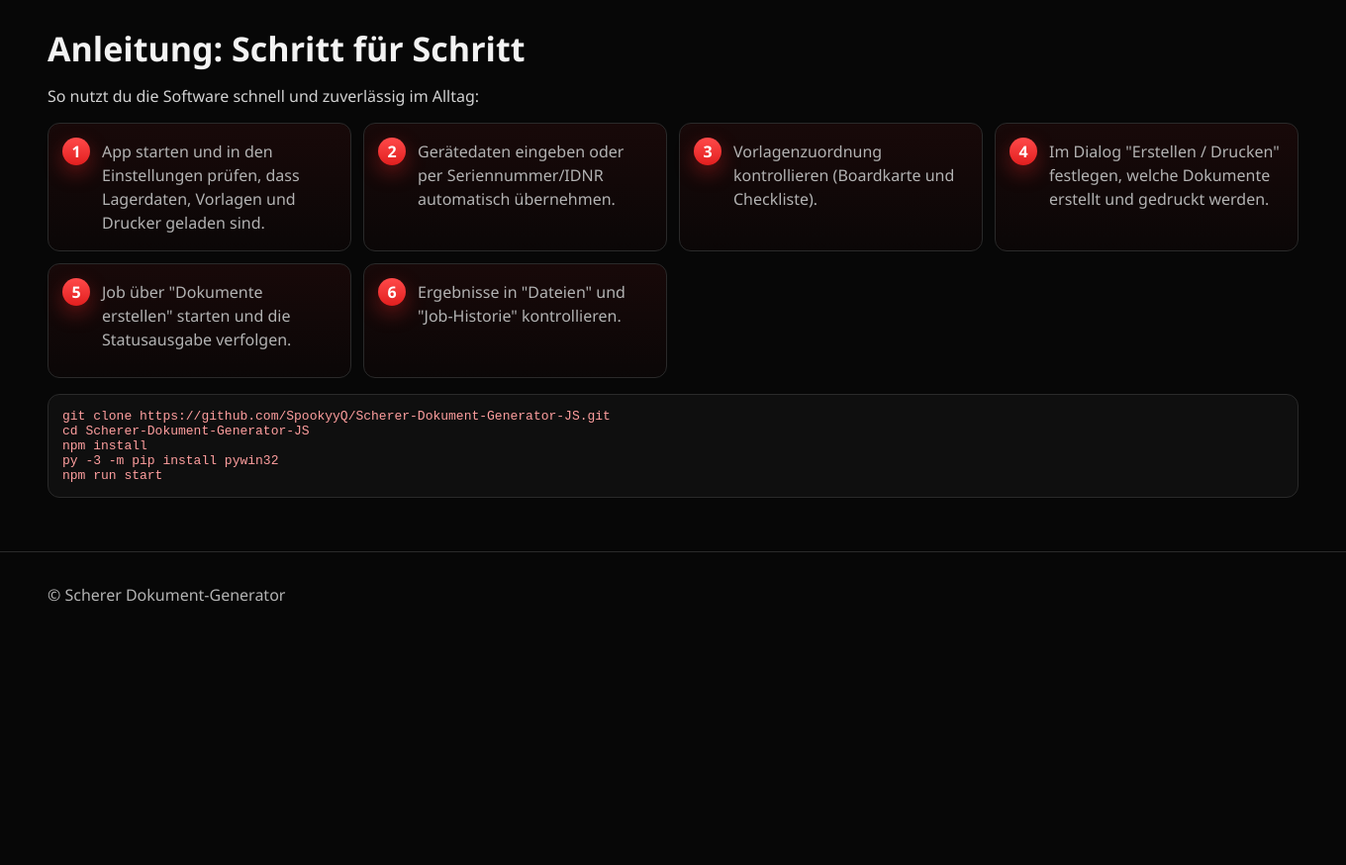
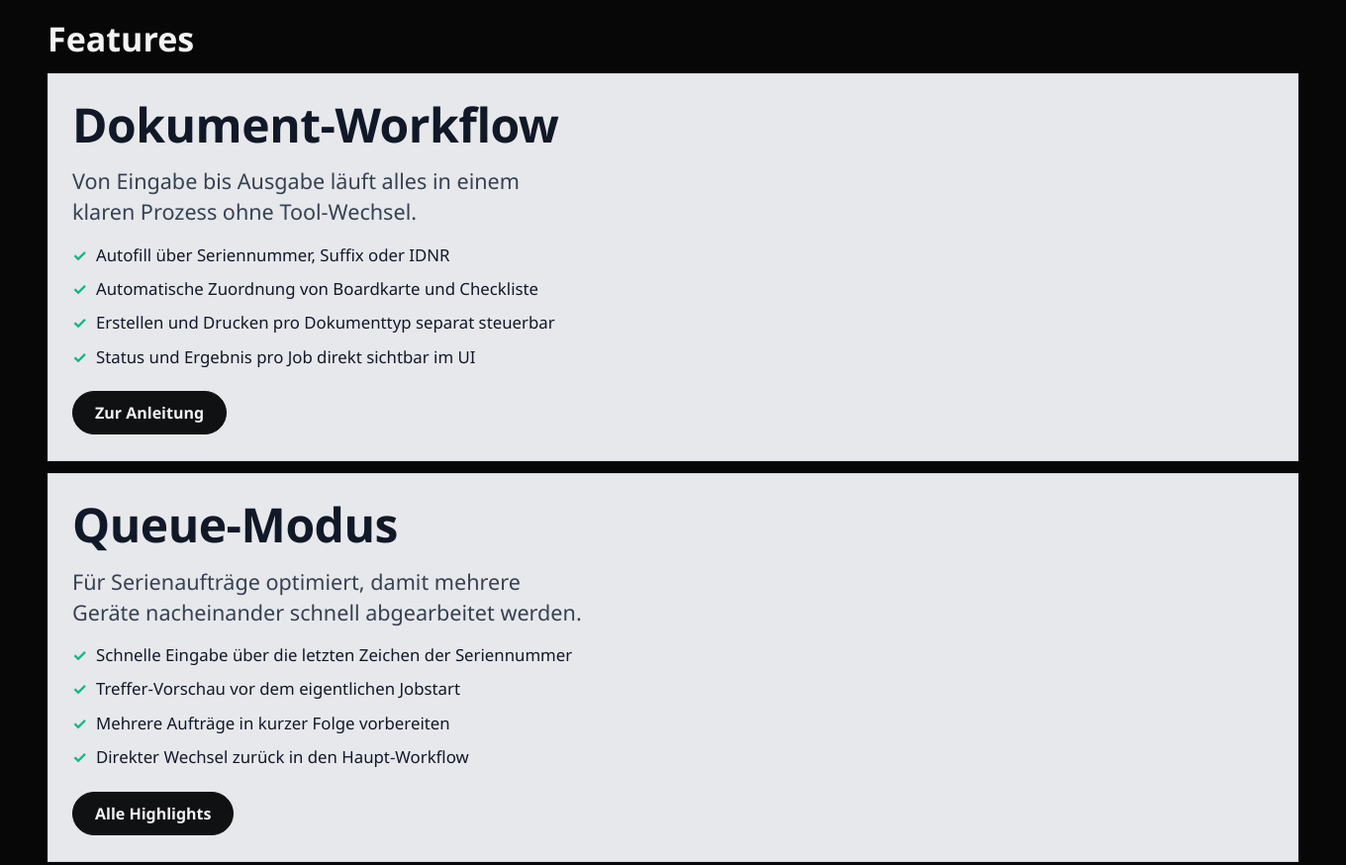
Before and after one commit to SpookyyQ/Scherer-Dokument-Generator-JS-Public, an Electron app: page docs/index.html in a window 1360 px wide. Shown: the part 1616-2490 px from the top of the page at 99% size. Before the commit the page ends 2260 px from the top, so only its background shows below. Drawn offline with Linux system fonts and the light colour scheme.

Commit message:
feat(docs): add features section above guide in panel style

```diff
--- a/docs/index.html
+++ b/docs/index.html
@@ -5,7 +5,7 @@
   <meta name="viewport" content="width=device-width, initial-scale=1" />
   <title>Scherer Dokument-Generator</title>
   <meta name="description" content="Scherer Dokument-Generator: Boardkarte, Label und Checkliste schnell erstellen und drucken." />
-  <link rel="stylesheet" href="./styles.css?v=20260401-3" />
+  <link rel="stylesheet" href="./styles.css?v=20260401-4" />
 </head>
 <body>
   <header class="hero">
@@ -96,6 +96,35 @@
       </div>
     </section>
 
+    <section class="section features" id="features">
+      <h2>Features</h2>
+      <div class="feature-stack">
+        <article class="feature-panel">
+          <h3>Dokument-Workflow</h3>
+          <p class="feature-intro">Von Eingabe bis Ausgabe läuft alles in einem klaren Prozess ohne Tool-Wechsel.</p>
+          <ul class="feature-list">
+            <li>Autofill über Seriennummer, Suffix oder IDNR</li>
+            <li>Automatische Zuordnung von Boardkarte und Checkliste</li>
+            <li>Erstellen und Drucken pro Dokumenttyp separat steuerbar</li>
+            <li>Status und Ergebnis pro Job direkt sichtbar im UI</li>
+          </ul>
+          <a class="feature-cta" href="#anleitung">Zur Anleitung</a>
+        </article>
+
+        <article class="feature-panel">
+          <h3>Queue-Modus</h3>
+          <p class="feature-intro">Für Serienaufträge optimiert, damit mehrere Geräte nacheinander schnell abgearbeitet werden.</p>
+          <ul class="feature-list">
+            <li>Schnelle Eingabe über die letzten Zeichen der Seriennummer</li>
+            <li>Treffer-Vorschau vor dem eigentlichen Jobstart</li>
+            <li>Mehrere Aufträge in kurzer Folge vorbereiten</li>
+            <li>Direkter Wechsel zurück in den Haupt-Workflow</li>
+          </ul>
+          <a class="feature-cta" href="#highlights">Alle Highlights</a>
+        </article>
+      </div>
+    </section>
+
     <section id="anleitung" class="section install">
       <h2>Anleitung: Schritt für Schritt</h2>
       <p class="install-lead">So nutzt du die Software schnell und zuverlässig im Alltag:</p>
--- a/docs/styles.css
+++ b/docs/styles.css
@@ -268,6 +268,81 @@ main { padding: 28px clamp(16px, 4vw, 48px) 54px; }
   margin-bottom: 0;
 }
 
+.features h2 {
+  margin-bottom: 12px;
+}
+
+.feature-stack {
+  display: grid;
+  gap: 12px;
+}
+
+.feature-panel {
+  background: #e7e8ec;
+  color: #111827;
+  border: 1px solid #d2d6db;
+  border-radius: 0;
+  padding: 26px 24px;
+}
+
+.feature-panel h3 {
+  margin: 0;
+  font-size: clamp(2rem, 4.2vw, 3rem);
+  line-height: 1.05;
+  letter-spacing: -0.01em;
+}
+
+.feature-intro {
+  margin: 16px 0 0;
+  max-width: 42ch;
+  color: #374151;
+  font-size: clamp(1.1rem, 2.2vw, 1.35rem);
+  line-height: 1.45;
+}
+
+.feature-list {
+  margin: 16px 0 0;
+  padding: 0;
+  list-style: none;
+  display: grid;
+  gap: 10px;
+}
+
+.feature-list li {
+  position: relative;
+  padding-left: 24px;
+  color: #111827;
+  font-size: clamp(1rem, 1.85vw, 1.05rem);
+  line-height: 1.45;
+}
+
+.feature-list li::before {
+  content: "✓";
+  position: absolute;
+  left: 0;
+  top: 0;
+  color: #10b981;
+  font-weight: 700;
+}
+
+.feature-cta {
+  display: inline-flex;
+  margin-top: 22px;
+  padding: 10px 22px;
+  border-radius: 999px;
+  text-decoration: none;
+  background: #101113;
+  color: #f4f4f5;
+  border: 1px solid #101113;
+  font-weight: 700;
+  transition: transform 170ms ease, box-shadow 170ms ease;
+}
+
+.feature-cta:hover {
+  transform: translateY(-1px);
+  box-shadow: 0 8px 20px rgba(16, 17, 19, 0.25);
+}
+
 .install {
   margin-top: 28px;
 }
@@ -414,4 +489,8 @@ code { color: #ff9f9f; }
     min-width: 150px;
     width: calc(50% - 8px);
   }
+
+  .feature-panel {
+    padding: 22px 18px;
+  }
 }
```
